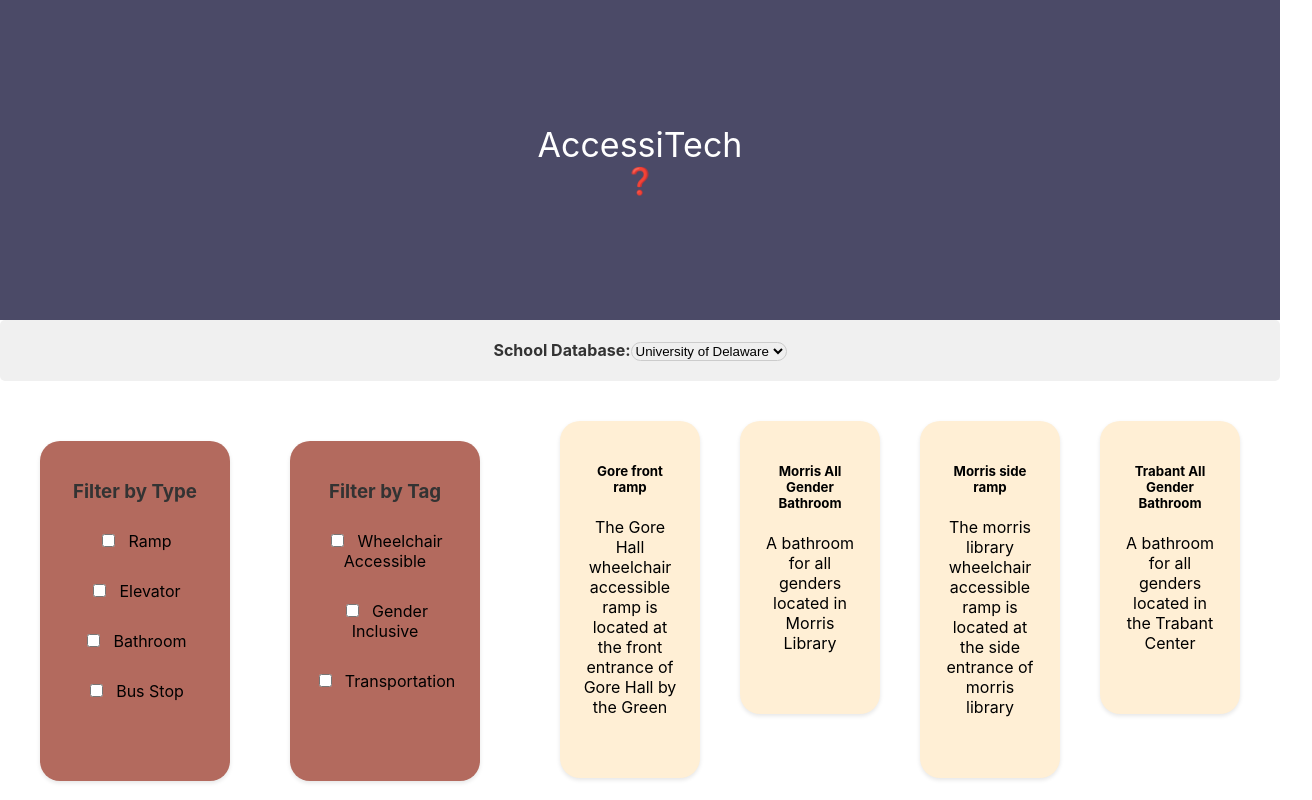
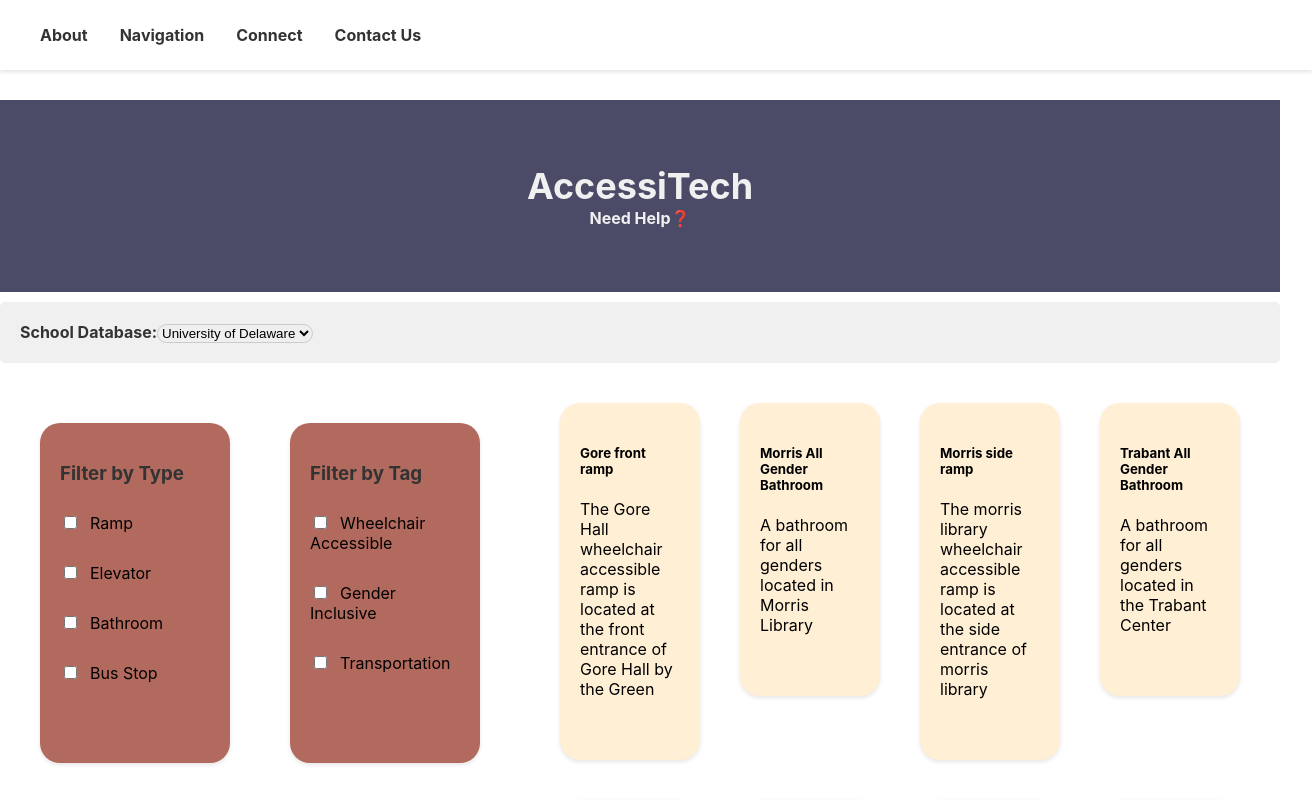
Before and after one commit to smoshy314/HenHacks2024, a React (Create React App) app: page / in a window 1280 px wide. Shown: the top 800 px of the page, 1312 px wide, since content can reach past the window. Built offline with nearby package versions, Linux system fonts and the light colour scheme.

Commit message:
added navbar - still styling

```diff
--- a/package.json
+++ b/package.json
@@ -18,6 +18,7 @@
     "react-collapsible": "^2.10.0",
     "react-dom": "^18.2.0",
     "react-scripts": "5.0.1",
+    "react-scroll": "^1.9.0",
     "socket.io": "^4.7.4",
     "styled-components": "^6.1.8",
     "typescript": "^4.9.5",
@@ -48,5 +49,8 @@
       "last 1 firefox version",
       "last 1 safari version"
     ]
+  },
+  "devDependencies": {
+    "@types/react-scroll": "^1.8.10"
   }
 }
--- a/src/App.css
+++ b/src/App.css
@@ -33,6 +33,7 @@
   flex-direction: column;
   color: white;
   background-color: #4b4a67 !important;
+  font-size: 16px;
 }
 
 .App-link {
--- a/src/App.tsx
+++ b/src/App.tsx
@@ -1,18 +1,163 @@
+// import React from 'react';
+// // import logo from './logo.svg';
+// import Header from './Header';
+
+// import './App.css';
+// import { ChatView } from './components/ChatView';
+// import FilterComponent from './DisplayView/FilterComponent';
+// import Collapsible from 'react-collapsible'; //npm install react-collapsible
+// import DisplaySchools from './DisplayView/DisplaySchools';
+
+// function App() {
+//   return (
+//     <div className="App">
+//       <Header>
+//       {/* <header className="App-header"> */}
+//       <section id ="about">
+//         <div className="App-title">AccessiTech</div>
+//         <Collapsible className="App-help" trigger=" Need Help❓" style={{ fontSize: '16px' }}>
+//           <p  style={{ fontSize: '16px' }}>
+//             AccessiTech is a web application aimed at providing up-to-date information on accessibility features to locations.
+//             Such as: wheelchair accessible ramps, elevators and gender-inclusive bathrooms.
+//             AccessiTech also aims to connect you with others through your school's student-run organizations and nearby groups focused around accessibility.
+//             Use our map to view locations of elevators or use our text feature to connect with people nearby!
+//           </p>
+//           <p  style={{ fontSize: '16px' }}>
+//             Available features:
+//             <ul>
+//               <li>
+//                 Choose your school from our dropdown to view the chat options and map/list views
+//               </li>
+//               <li>
+//                 View a
+//               </li>
+//             </ul>
+//           </p>
+//       </Collapsible>
+//       </section>
+//       {/* </header> */}
+//         <DisplaySchools />
+//         <br></br>
+//         <section id="navigation">
+//           <FilterComponent />
+//         </section>
+//         <hr></hr>
+//         <section id="connect">
+//           <ChatView></ChatView>
+//         </section>
+//         <section id="contact">contact us!</section>
+//       </Header>
+//     </div>
+//   );
+// }
+
+// export default App;
+
 import React from 'react';
-// import logo from './logo.svg';
-
-import './App.css';
 import { ChatView } from './components/ChatView';
 import FilterComponent from './DisplayView/FilterComponent';
 import Collapsible from 'react-collapsible'; //npm install react-collapsible
 import DisplaySchools from './DisplayView/DisplaySchools';
+import styled from 'styled-components'; // Import styled-components here
+import { Link } from 'react-scroll';
+
+// Styled components from the Header component file
+const HeaderComponent = styled.div`
+  display: flex;
+  justify-content: space-between; /* Align items to the start and end of the container */
+  align-items: center; /* Align items vertically */
+  position: -webkit-sticky;
+  position: sticky;
+  top: -5px;
+  z-index: 2;
+  height: 70px;
+  min-height: 70px;
+  width: 100%;
+  background-color: #fff;
+  padding: 0 1rem;
+  box-shadow: 0 0.125rem 0.25rem 0 rgba(0, 0, 0, 0.11);
+  gap: 20px;
+`;
+
+const NavList = styled.ul`
+  list-style-type: none;
+  margin: 0;
+  padding: 0;
+  display: flex;
+`;
+
+const NavItem = styled.li`
+  margin-left: 1rem;
+`;
+
+const NavLink = styled(Link)`
+  text-decoration: none;
+  color: #333;
+  font-weight: bold;
+  padding: 0.5rem;
+  transition: color 0.3s ease;
+
+  &:hover {
+    color: #b36a5e;
+  }
+`;
+
+const AppTitle = styled.h1`
+  text-align: center;
+  font-size: 36px;
+  margin-bottom: 10px;
+  padding: 4rem;
+  color: #f0f0f0;
+  background-color: #4b4a67;
+`;
+
+const AppHelp = styled.div`
+  font-size: 16px;
+  text-align: center;
+`;
+
+const SchoolComponent = styled.div`
+
+`;
 
 function App() {
   return (
     <div className="App">
-      <header className="App-header">
-        <div className="App-title">AccessiTech</div>
-        <Collapsible className="App-help" trigger="❓">
+      <HeaderComponent>
+        <header>
+          <nav>
+            <NavList>
+              <NavItem>
+                <NavLink activeClass="active" smooth spy to="about">
+                  About
+                </NavLink>
+              </NavItem>
+              <NavItem>
+                <NavLink activeClass="active" smooth spy to="navigation">
+                  Navigation
+                </NavLink>
+              </NavItem>
+              <NavItem>
+                <NavLink activeClass="active" smooth spy to="connect">
+                  Connect
+                </NavLink>
+              </NavItem>
+              <NavItem>
+                <NavLink activeClass="active" smooth spy to="contact">
+                  Contact Us
+                </NavLink>
+              </NavItem>
+            </NavList>
+          </nav>
+        </header>
+        {/* Add children components */}
+        {/* End children components */}
+      </HeaderComponent>
+      <section id="about">
+          {/* <div className="App-title">AccessiTech</div> */}
+          <AppTitle>AccessiTech
+            <AppHelp>
+                <Collapsible trigger=" Need Help❓" style={{ fontSize: '16px' }}>
                   <p>
                     AccessiTech is a web application aimed at providing up-to-date information on accessibility features to locations.
                     Such as: wheelchair accessible ramps, elevators and gender-inclusive bathrooms.
@@ -31,12 +176,21 @@ function App() {
                     </ul>
                   </p>
                 </Collapsible>
-      </header>
+              </AppHelp>
+            </AppTitle>
+        </section>
+      {/* Rest of your content */}
       <DisplaySchools />
-      <br></br>
+      <br />
+      <section id="navigation">
+      {/* map component goes here*/}
         <FilterComponent />
-      <hr></hr>
-      <ChatView></ChatView>
+      </section>
+      <hr />
+      <section id="connect">
+        <ChatView />
+      </section>
+      <section id="contact">contact us!</section>
     </div>
   );
 }
--- /dev/null
+++ b/src/Header.tsx
@@ -0,0 +1,84 @@
+import React, { ReactNode } from 'react';
+import {Link} from 'react-scroll';
+import styled from 'styled-components';
+//npm i react-scroll
+//npm i --save-dev @types/react-scroll
+
+interface HeaderProps {
+    children?: ReactNode;
+  }
+
+  const HeaderComponent = styled.div`
+  display: flex;
+  justify-content: space-between; /* Align items to the start and end of the container */
+  align-items: center; /* Align items vertically */
+  position: -webkit-sticky;
+  position: sticky;
+  top: 0;
+  z-index: 2;
+  height: 70px;
+  min-height: 70px;
+  width: 100%;
+  background-color: #fff;
+  padding: 0 1rem;
+  box-shadow: 0 0.125rem 0.25rem 0 rgba(0, 0, 0, 0.11);
+`;
+
+const NavList = styled.ul`
+  list-style-type: none;
+  margin: 0;
+  padding: 0;
+  display: flex;
+`;
+
+const NavItem = styled.li`
+  margin-left: 1rem;
+`;
+
+const NavLink = styled(Link)`
+  text-decoration: none;
+  color: #333;
+  font-weight: bold;
+  padding: 0.5rem;
+  transition: color 0.3s ease;
+
+  &:hover {
+    color: #b36a5e;
+  }
+`;
+
+function Header({ children }: HeaderProps) {
+    return (
+        <HeaderComponent>
+      <header>
+        <nav>
+          <NavList>
+            <NavItem>
+              <NavLink activeClass="active" smooth spy to="about">
+                About
+              </NavLink>
+            </NavItem>
+            <NavItem>
+              <NavLink activeClass="active" smooth spy to="navigation">
+                Navigation
+              </NavLink>
+            </NavItem>
+            <NavItem>
+              <NavLink activeClass="active" smooth spy to="connect">
+                Connect
+              </NavLink>
+            </NavItem>
+            <NavItem>
+              <NavLink activeClass="active" smooth spy to="contact">
+                Contact Us
+              </NavLink>
+            </NavItem>
+          </NavList>
+        </nav>
+        {children}
+      </header>
+    </HeaderComponent>
+    );
+}
+
+export default Header;
```
Also changed, not shown: 1 other file (tests, documents, lock files or other folders). Lines whose indentation alone changed are shown as unchanged.
